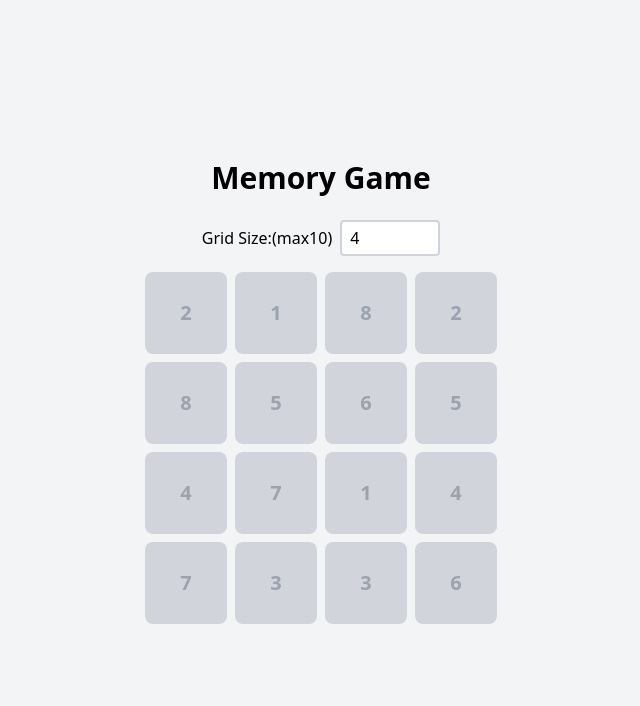
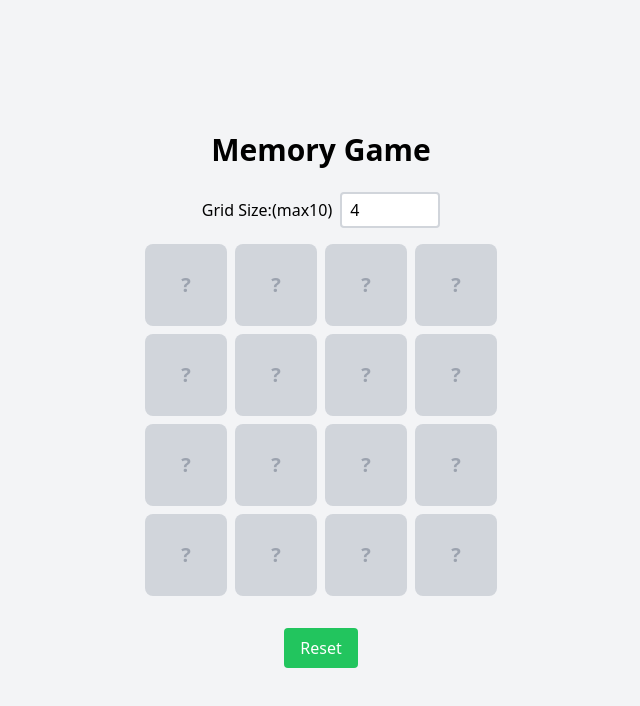
Before and after one commit to vyshakhRemesh/memory-game-react, a React (Vite) app: page / in a window 1280 px wide. Shown: the top 706 px of the page, without its empty margins (319-959 px from the left). Built offline with nearby package versions, Linux system fonts and the light colour scheme.

Commit message:
completed the memory game: wrote the login for card flip , solved cards , game won , check match, also functionalities of reset button and play again button and aslo made all the necessary styling for all of the functions

```diff
--- a/src/components/memoryGame.jsx
+++ b/src/components/memoryGame.jsx
@@ -6,6 +6,7 @@ const MemoryGame = () => {
 
   const [flipped, setFlipped] = useState([]);
   const [solved, setSolved] = useState([]);
+  // const [maxMoveCount, setMaxMoveCount] = useState(0);
 
   const [disabled, setDisabled] = useState(false);
   const [won, setWon] = useState(false);
@@ -23,7 +24,7 @@ const MemoryGame = () => {
     const numbers = [...Array(pairCount).keys()].map((n) => n + 1);
     const shuffledCards = [...numbers, ...numbers]
       .sort(() => Math.random() - 0.5)
-      // .slice(0, totalCards);
+      // .slice(0, totalCards)
       .map((number, index) => ({ id: index, number }));
     console.log(shuffledCards);
 
@@ -37,14 +38,71 @@ const MemoryGame = () => {
     initializeGame();
   }, [gridSize]);
 
+  useEffect(() => {
+    checkWin();
+  }, [solved]);
+
+  const checkMatch = (secondId) => {
+    const [firstId] = flipped; //takes the first element(first ID) in the flipped arrary
+    if (cards[firstId].number === cards[secondId].number) {
+      setSolved([...solved, firstId, secondId]);
+      setFlipped([]);
+      setDisabled(false);
+    } else {
+      setTimeout(() => {
+        setFlipped([]);
+        setDisabled(false);
+      }, 1000);
+    }
+  };
+
+  const handleClick = (id) => {
+    if (disabled || won) return;
+
+    if (flipped.length === 0) {
+      setFlipped([id]);
+      return;
+    }
+
+    if (flipped.length === 1) {
+      setDisabled(true);
+      if (id !== flipped[0]) {
+        setFlipped([...flipped, id]);
+        //check match logic
+        checkMatch(id);
+      } else {
+        setFlipped([]);
+        setDisabled(false);
+      }
+    }
+  };
+
+  const isFlipped = (id) => {
+    return flipped.includes(id);
+    // || solved.includes(id);
+  };
+
+  const isSolved = (id) => {
+    return solved.includes(id);
+  };
+
+  const checkWin = () => {
+    if (solved.length === cards.length && cards.length > 0) {
+      setWon(true);
+    }
+  };
+
   return (
     <div className="flex flex-col items-center justify-center min-h-screen bg-gray-100 p-4">
       <h1 className="text-3xl font-bold mb-6">Memory Game</h1>
       {/* Input */}
       <div className="mb-4">
+        {/* Grid Size input */}
+
         <label className="mr-2" htmlFor="gridSize">
           Grid Size:(max10)
         </label>
+
         <input
           type="number"
           id="gridSize"
@@ -54,6 +112,15 @@ const MemoryGame = () => {
           onChange={handleGridSizeChange}
           className="border-2 border-gray-300 rounded px-2 py-1"
         />
+
+        {/* Max Move count input */}
+
+        {/* <label htmlFor=""></label>
+        <input
+          type="number"
+          value={maxMoveCount}
+          onChange={(e) => setMaxMoveCount(parseInt(e.target.value))}
+        /> */}
       </div>
       {/* Game Board */}
       <div
@@ -67,18 +134,57 @@ const MemoryGame = () => {
           return (
             <div
               key={card.id}
-              className="aspect-square flex items-center justify-center text-xl font-bold rounded-lg cursor-pointer
-              transition-all duration-300 bg-gray-300 text-gray-400"
+              onClick={() => handleClick(card.id)}
+              className={`aspect-square flex items-center justify-center text-xl font-bold rounded-lg cursor-pointer
+              transition-all duration-300 ${
+                //method if we are keeping fliped and solved as different
+                isFlipped(card.id)
+                  ? "bg-blue-500 text-white"
+                  : isSolved(card.id)
+                  ? "bg-green-500 text-white"
+                  : " bg-gray-300 text-gray-400"
+
+                //method if we consider solved as also a fliped card
+                // isFlipped(card.id)
+                //   ? isSolved(card.id)
+                //     ? "bg-green-500 text-white"
+                //     : "bg-blue-500 text-white"
+                //   : " bg-gray-300 text-gray-400"
+              }
+
+              `}
             >
-              {card.number}
+              {/* {isFlipped(card.id) ? card.number : "?"} */}
+              {/* if solved card is also flipped */}
+
+              {/* if solved and flipped are different then */}
+              {isFlipped(card.id)
+                ? card.number
+                : isSolved(card.id)
+                ? card.number
+                : "?"}
             </div>
           );
         })}
       </div>
 
       {/* Result */}
-
+      <div>
+        {won && (
+          <div className="mt-4 text-4xl font-bold text-green-600 animate-bounce">
+            You won !!
+          </div>
+        )}
+      </div>
       {/* Reset / Play Again Btn */}
+      <div>
+        <button
+          onClick={initializeGame}
+          className="mt-4 px-4 py-2 bg-green-500 text-white rounded hover:bg-green-600 transition-colors"
+        >
+          {won ? "play again" : "Reset"}
+        </button>
+      </div>
     </div>
   );
 };
```
